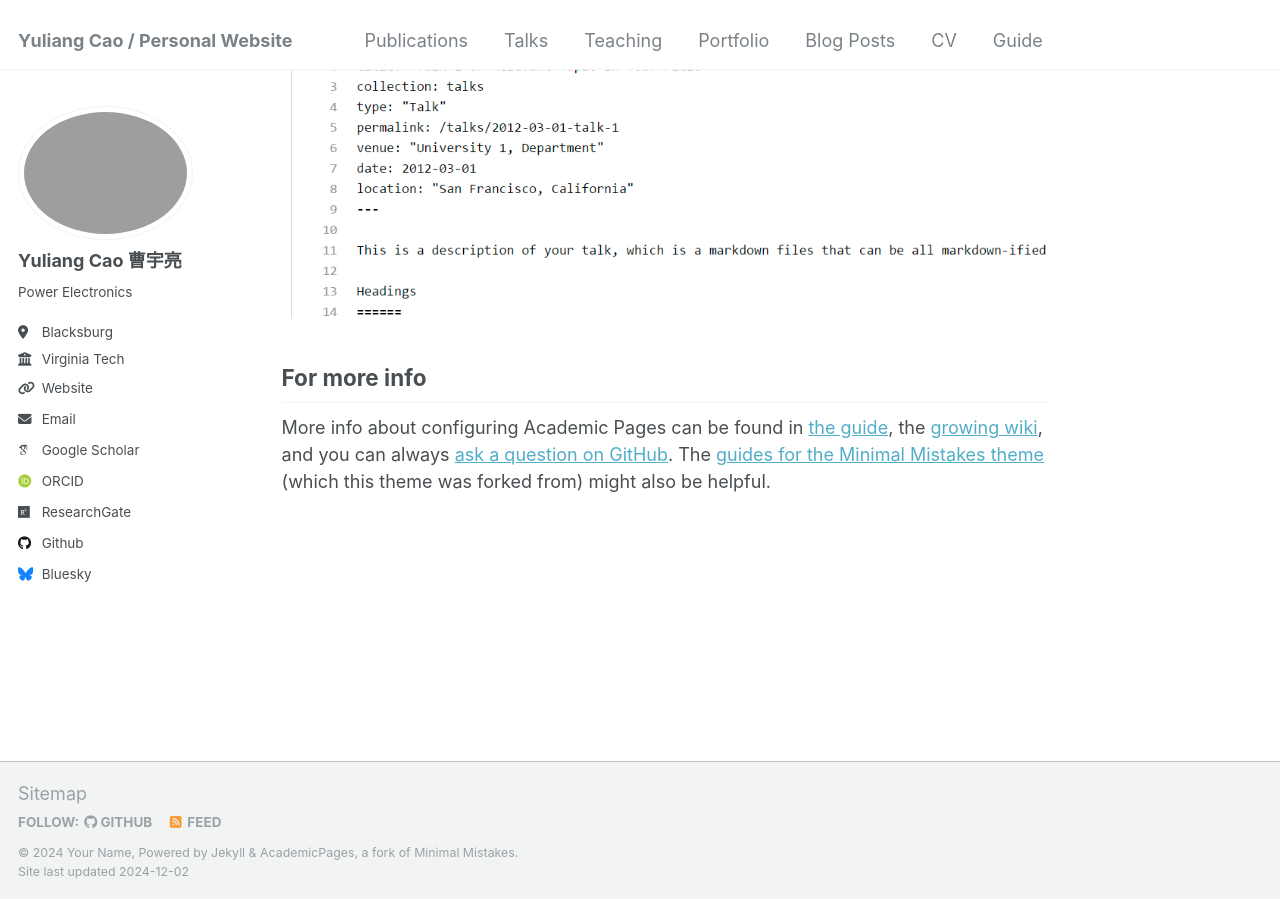
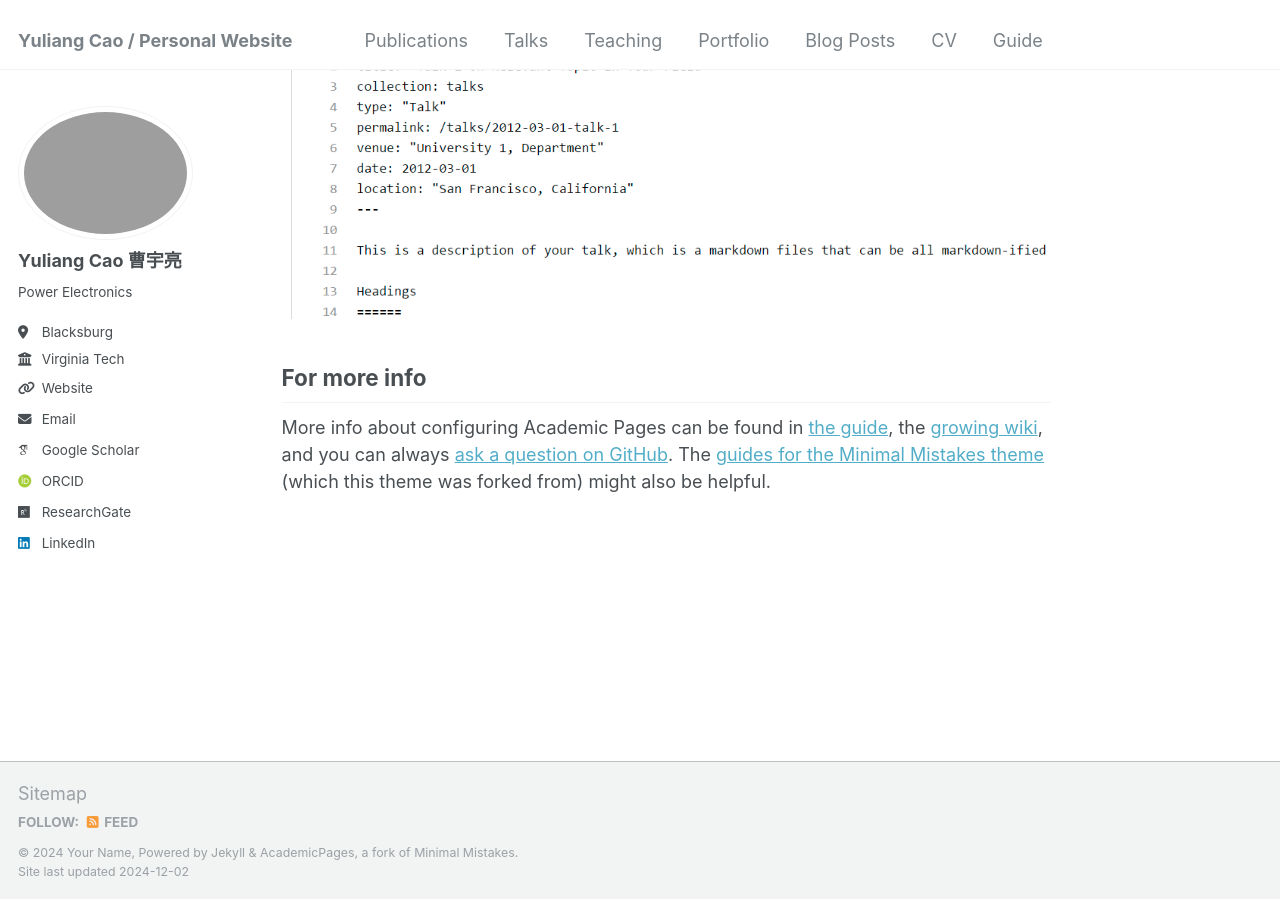
Before and after one commit to Cao-Yuliang/Cao-Yuliang.github.io, a Jekyll site: the page built from _pages/about.md, in a window 1280 px wide and 900 px high, scrolled down 2615 px. Built offline with Jekyll 4.4.1, drawn with Linux system fonts in a browser that asks for light colours; some web fonts are replaced.

Commit message:
Update _config.yml

```diff
--- a/_config.yml
+++ b/_config.yml
@@ -36,7 +36,7 @@ author:
   impactstory      : # URL
   orcid            : "https://orcid.org/0000-0002-9557-2380"
   semantic         : # URL
-  pubmed           :
+  pubmed           : # URL
   researchgate     : "https://www.researchgate.net/profile/Yuliang-Cao"
   scopus           : # URL
 
@@ -44,12 +44,12 @@ author:
   bitbucket        : # Username - Update with your username on the site
   codepen          : # Username
   dribbble         : # Username
-  github           : "academicpages"
+  github           : #"academicpages"
   kaggle           : # Username
   stackoverflow    : # User number or user number and name (i.e., use "1" or "1/jeff-atwood")
 
   # Social media
-  bluesky          : "bsky.app" # Replace this with you Bluesky username
+  bluesky          : # "bsky.app" # Replace this with you Bluesky username
   facebook         : # Username
   flickr           : # Username
   foursquare       : # Username
@@ -58,7 +58,7 @@ author:
   keybase          : # Username
   instagram        : # Username
   lastfm           : # Username
-  linkedin         : # Username
+  linkedin         : "https://www.linkedin.com/in/yuliangcao/"
   mastodon         : # URL
   medium           : # URL
   pinterest        : # Username
```
